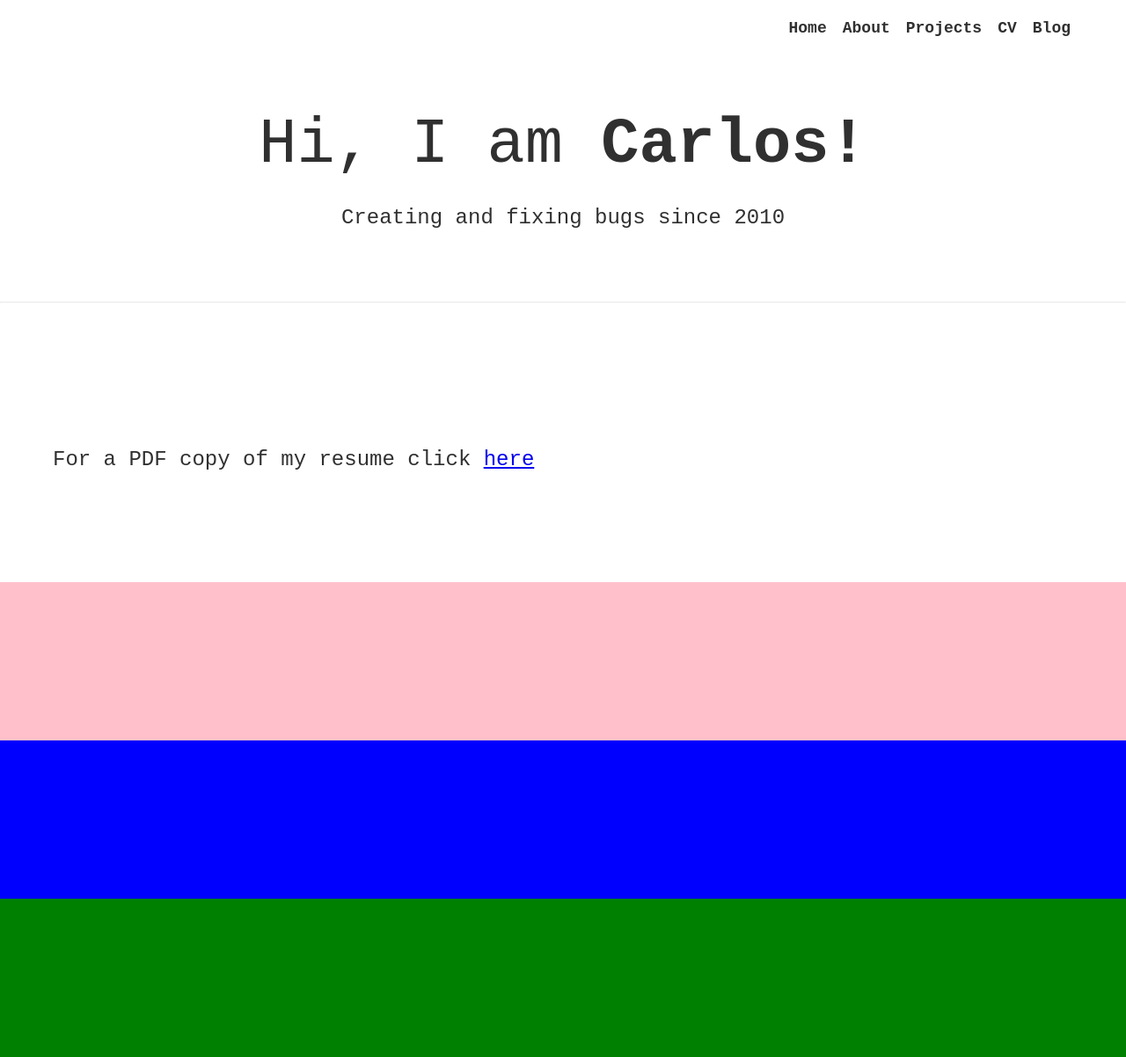
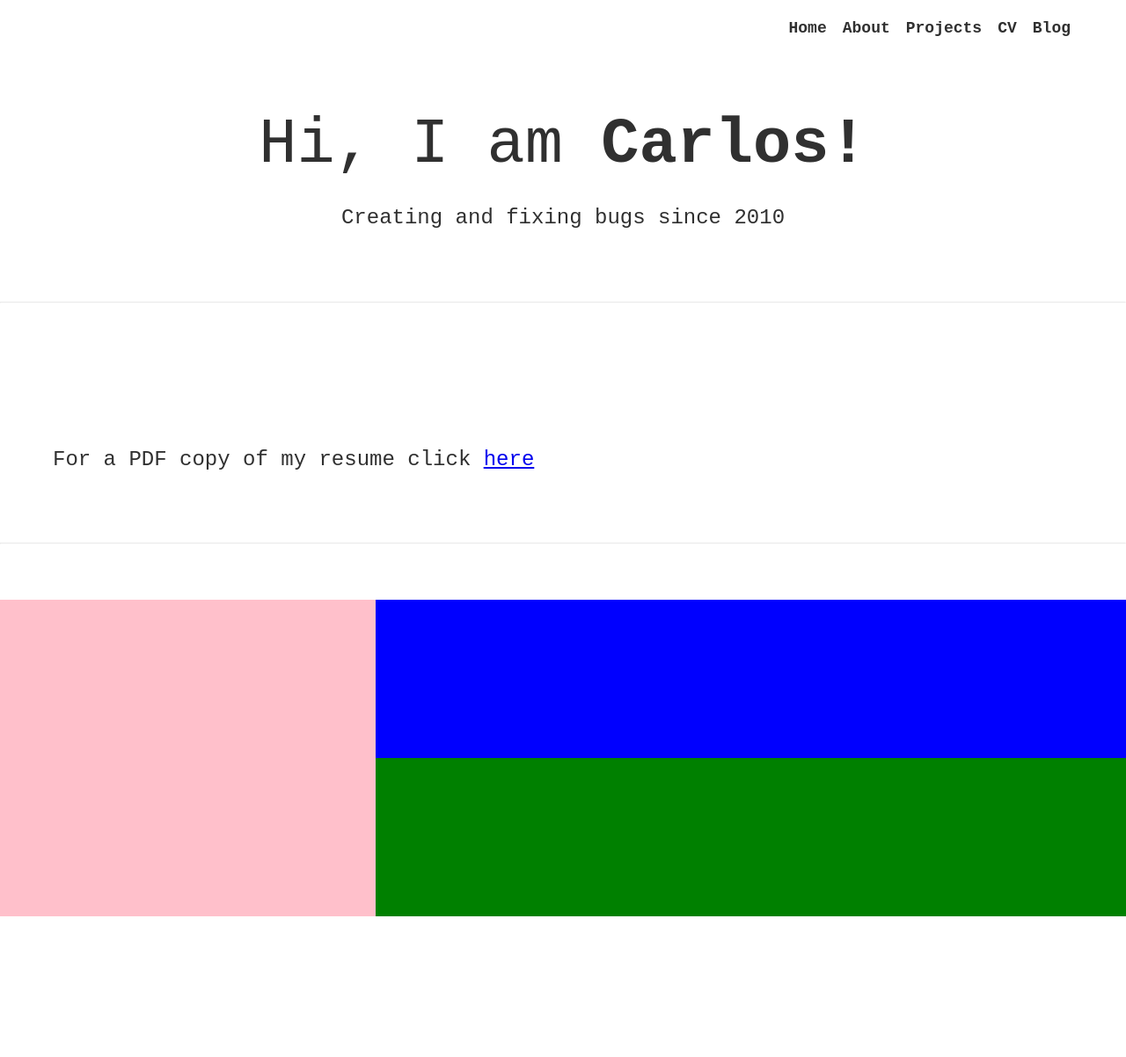
Before and after one commit to carlosghabrous/carlosghabrous.github.io, a Jekyll site: the page built from cv/index.html, in a window 1280 px wide. Shown: the whole page at 88% size. Built offline with Jekyll 4.4.1, drawn with Linux system fonts in a browser that asks for light colours; after the commit the page ends 1042 px from its top, so only the background shows below that.

Commit message:
Set grid display for CV sections

```diff
--- a/_sass/cv.scss
+++ b/_sass/cv.scss
@@ -5,17 +5,23 @@ body {
 
 .cv-container {
     display: grid;
-    grid-template-columns: 1fr, 2fr;
+    grid-template-columns: 1fr 2fr;
+    grid-template-areas:
+        "side-bar experience",
+        "side-bar personal";
 }
 
 .side-bar {
     background: pink;
+    grid-area: "side-bar";
 }
 
 .experience-achievements {
     background: blue;
+    grid-area: "experience";
 }
 
 .personal-projects {
     background: green;
+    grid-area: "personal";
 }
--- a/cv/index.html
+++ b/cv/index.html
@@ -5,6 +5,8 @@
 <section class="cv">
   <p class="section__subtitle section__subtitle--cv">For a PDF copy of my resume click <a href="/download/cv_CarlosGhabrous.pdf">here</a></p>
 </section>
+
+<hr>
 
 <div class="cv-container">
   <section class="side-bar">
@@ -27,9 +29,11 @@
       <p class="side__bar--item--text"></p>
     </section> -->
   </section>
-  <section class="experience-achievements">
-  </section>
+  <div class="right-side">
+    <section class="experience-achievements">
+    </section>
 
-  <section class="personal-projects">
-  </section>
+    <section class="personal-projects">
+    </section>
+  </div>
 </div>
```
